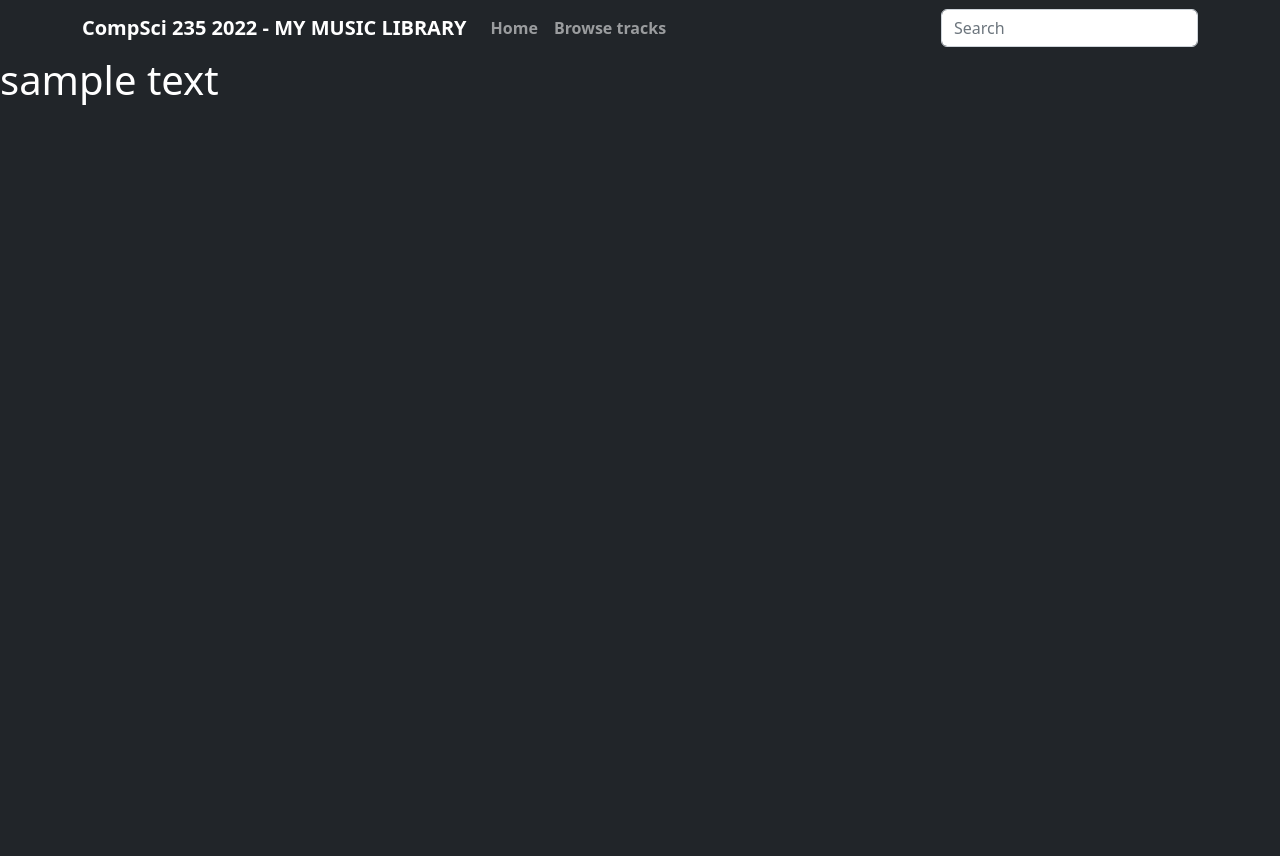
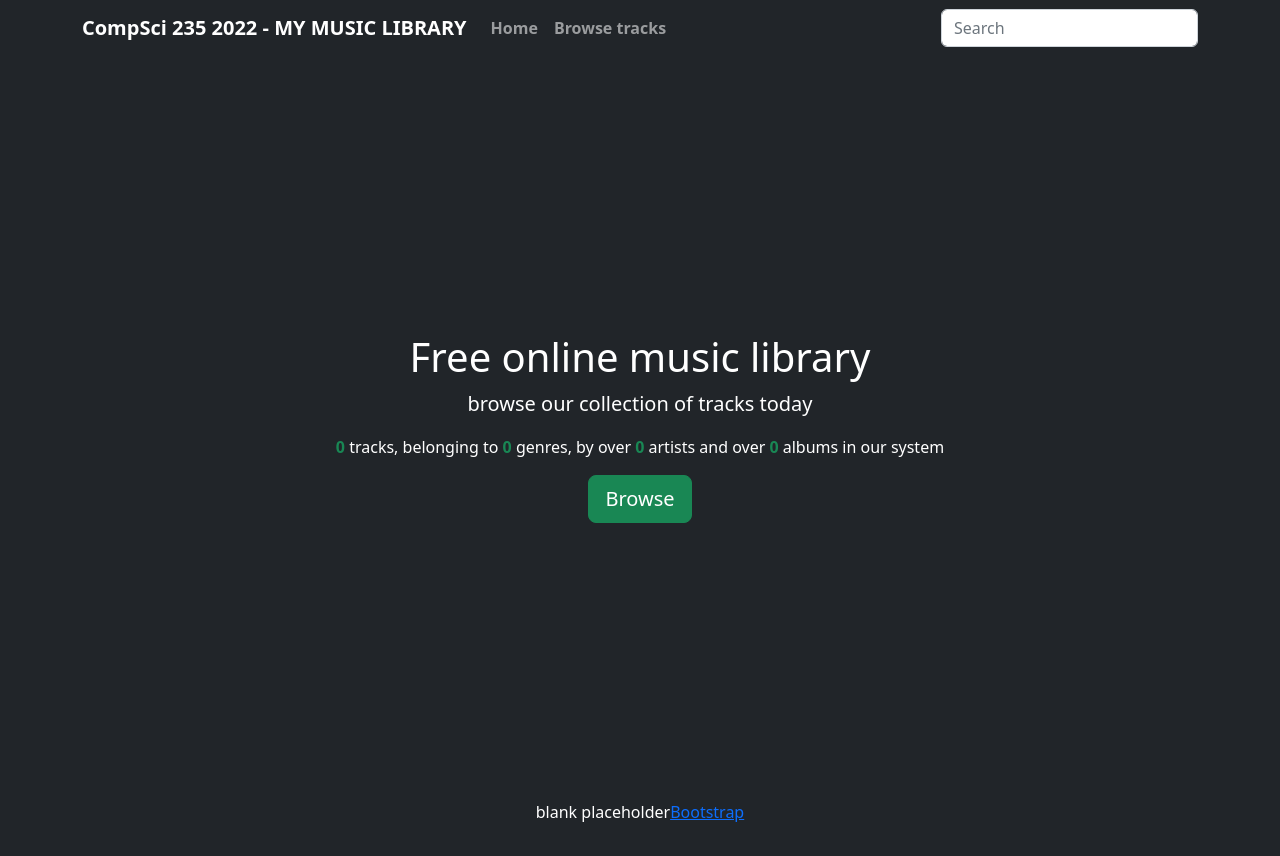
Before and after one commit to dampbacon/cs235_2022_assignment-fbee055, a Flask app: page / in a window 1280 px wide. Run offline with Flask 2, Linux system fonts and the light colour scheme; parts of the project's set-up code (start-up, migrations or seed data) failed here and were passed over.

Commit message:
home page mostly done for now
splash complete, largely inspired by the bootstrap splash examples, however designed to be more modular via jinja, keeping only the top bar always consistent

```diff
--- a/music/home/home.py
+++ b/music/home/home.py
@@ -3,11 +3,16 @@ from flask import Blueprint, render_template
 from flask import current_app
 
 from music.domainmodel.track import Track
+from music.tracks_bp.track_methods import csvreader_track_methods_extension
 
 blueprint_home = Blueprint('home_page', __name__, template_folder='templates', static_folder='static')
+track_methods = csvreader_track_methods_extension()
 
 
 @blueprint_home.route('/', methods=['GET'])
 @blueprint_home.route('/home', methods=['GET'])
 def home():
-    return render_template('home.html')
+    return render_template('home.html', track_number=len(track_methods.dataset_of_tracks),
+                           artist_number=len(track_methods.dataset_of_albums),
+                           album_number=len(track_methods.dataset_of_artists),
+                           genre_number=len(track_methods.dataset_of_genres))
--- a/music/templates/home_splash.html
+++ b/music/templates/home_splash.html
@@ -1,7 +1,31 @@
 {% block content %}
 <title>Title</title>
 
-<div class="splash-body text-bg-dark">
-<h1>sample text</h1>
-</div>
+<div class=" d-flex h-100 p-3 mx-auto flex-column text-center text-bg-dark">
+      <div class="masthead mb-auto">
+      </div>
+
+      <main role="main" class="inner cover ">
+        <h1>Free online music library</h1>
+        <p class="lead">browse our collection of tracks today</p>
+        <p class="lead"></p>
+
+        <p>
+            <b class="text-success">{{ track_number }}</b> tracks, belonging to <b class="text-success">{{ genre_number }}</b> genres, by over
+            <b class="text-success">{{ artist_number }}</b> artists
+            and over <b class="text-success">{{ album_number }}</b> albums in our system
+        </p>
+        <p class="lead">
+           <a href="/track" class="btn btn-lg btn-success">Browse</a>
+        </p>
+      </main>
+
+      <footer class="mastfoot mt-auto">
+        <div class="inner">
+          <p>blank placeholder<a href="https://getbootstrap.com/">Bootstrap</a></p>
+        </div>
+      </footer>
+    </div>
+
+
 {% endblock %}
--- a/music/tracks_bp/tracks_bp.py
+++ b/music/tracks_bp/tracks_bp.py
@@ -1,7 +1,7 @@
 # tracks and track displaying stuff
 # tracks and tracks displaying stuff
 # home blueprint stuff
-from flask import Blueprint, render_template, redirect, url_for, request
+from flask import Blueprint, render_template, redirect, url_for, request, g
 from flask import current_app
 from music.tracks_bp.track_methods import *
 
```
Also changed, not shown: music/tracks_bp/track_methods.py (+8 -7 lines).
